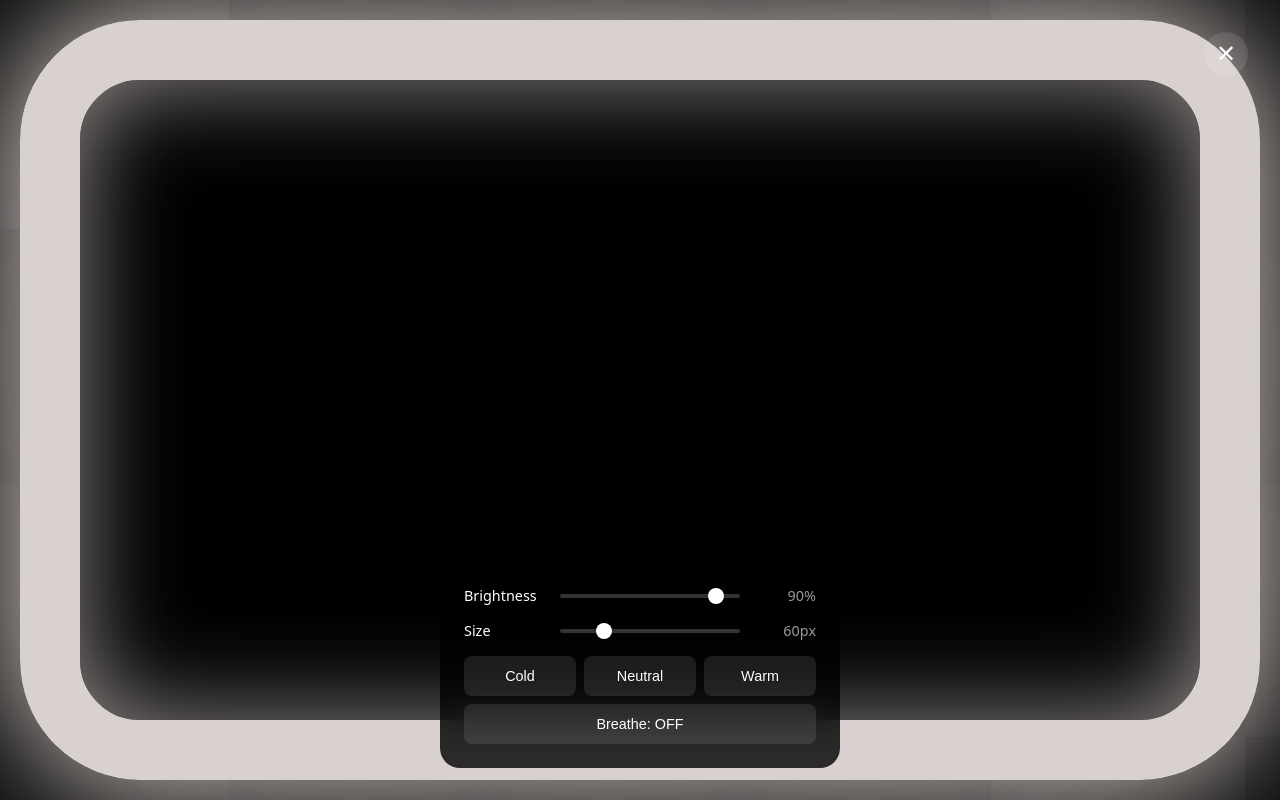
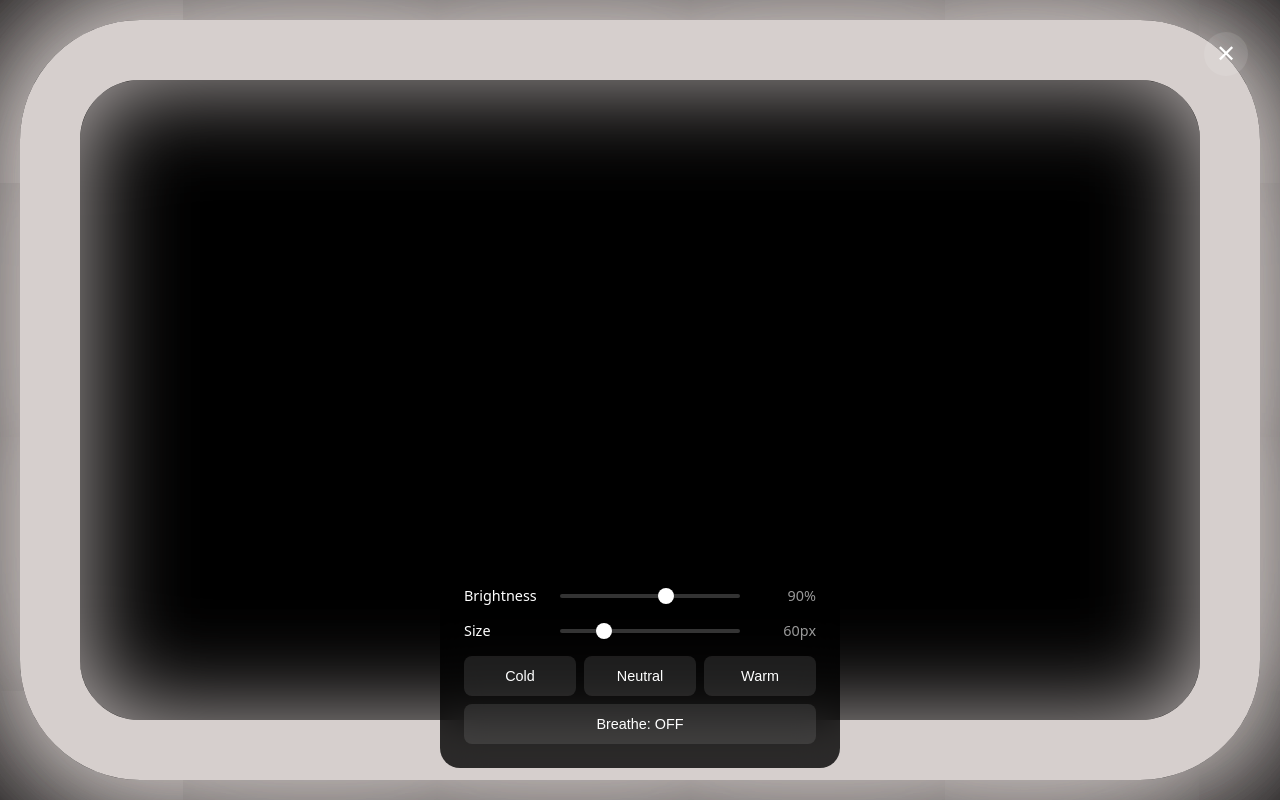
Before and after one commit to rozetyp/ring-light, a website: page index.html in a window 1280 px wide. Both pictures are taken after a click on the button "Start". Drawn offline with Linux system fonts and the light colour scheme.

Commit message:
☢️ Add nuclear brightness cheatcodes: 150% max, triple glow, 0.25 exponent

```diff
--- a/index.html
+++ b/index.html
@@ -188,7 +188,7 @@
   <div id="controls">
     <div class="control">
       <label>Brightness</label>
-      <input type="range" id="brightness" min="0" max="100" value="90">
+      <input type="range" id="brightness" min="0" max="150" value="90">
       <span class="value" id="valBright">90%</span>
     </div>
 
@@ -244,12 +244,13 @@
 
       // Progressive boost integrated into brightness slider
       // As slider increases, power curve becomes more aggressive (lower exponent = brighter)
-      // 0-50: gentle curve (0.95-0.8), 50-100: aggressive curve (0.8-0.4)
+      // 0-50: gentle curve (0.95-0.8), 50-150: aggressive curve (0.8-0.25) TURBO MODE!
+      const normalizedB = Math.min(b / 100, 1.5); // Allow up to 150%
       const exponent = b <= 50
         ? 0.95 - (b / 50) * 0.15  // 0.95 to 0.8
-        : 0.8 - ((b - 50) / 50) * 0.4;  // 0.8 to 0.4
+        : 0.8 - ((Math.min(b, 150) - 50) / 100) * 0.55;  // 0.8 to 0.25 (nuclear!)
 
-      const brightnessFactor = Math.pow(b / 100, exponent);
+      const brightnessFactor = Math.pow(normalizedB, exponent);
 
       // Apply brightness to RGB channels (keeps full opacity, no transparency)
       const r = Math.round(baseColor.r * brightnessFactor);
@@ -257,9 +258,9 @@
       const bl = Math.round(baseColor.b * brightnessFactor);
       const rgb = `rgb(${r}, ${g}, ${bl})`;
 
-      // Colored glow that scales with brightness - stronger glow
-      const glowIntensity = brightnessFactor * 0.7; // Increased from 0.5
-      const glow = `0 0 100px rgba(${baseColor.r}, ${baseColor.g}, ${baseColor.b}, ${glowIntensity}), 0 0 200px rgba(${baseColor.r}, ${baseColor.g}, ${baseColor.b}, ${glowIntensity * 0.6})`;
+      // Colored glow that scales with brightness - NUCLEAR GLOW
+      const glowIntensity = brightnessFactor * 0.9; // Cheatcode boost!
+      const glow = `0 0 100px rgba(${baseColor.r}, ${baseColor.g}, ${baseColor.b}, ${glowIntensity}), 0 0 200px rgba(${baseColor.r}, ${baseColor.g}, ${baseColor.b}, ${glowIntensity * 0.7}), 0 0 400px rgba(${baseColor.r}, ${baseColor.g}, ${baseColor.b}, ${glowIntensity * 0.5})`;  // Triple glow!
 
       // Update ring frame
       ringFrame.style.borderColor = rgb;
@@ -268,6 +269,8 @@
       ringFrame.style.borderRadius = (s * 2) + 'px';
       // Both inset (inward glow) and outset (outward glow) for maximum brightness
       ringFrame.style.boxShadow = b > 0 ? `inset ${glow}, ${glow}` : 'none';
+      // CSS filter turbo boost for extreme brightness
+      ringFrame.style.filter = b > 100 ? `brightness(${1 + (b - 100) / 100})` : 'none';
 
       valBright.textContent = b + '%';
       valSize.textContent = s + 'px';
```
